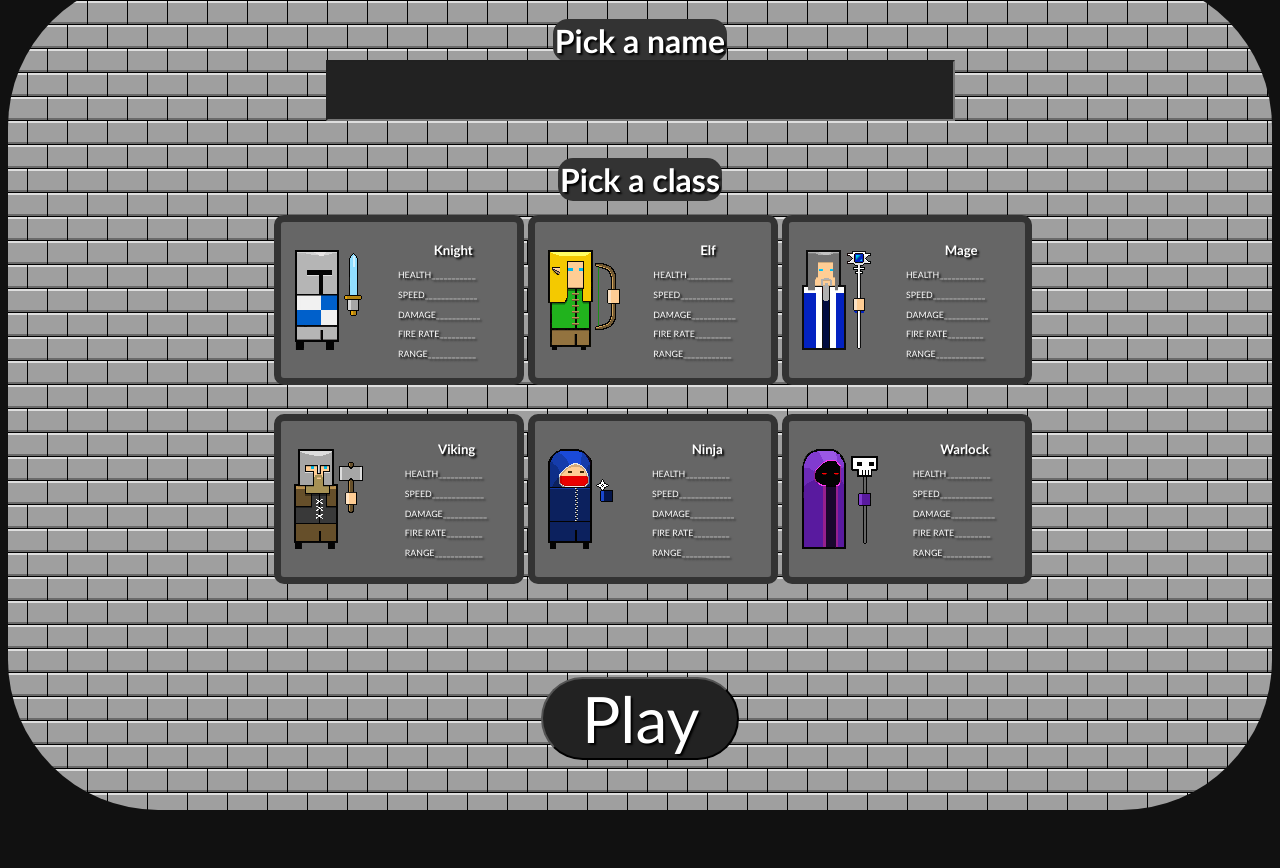
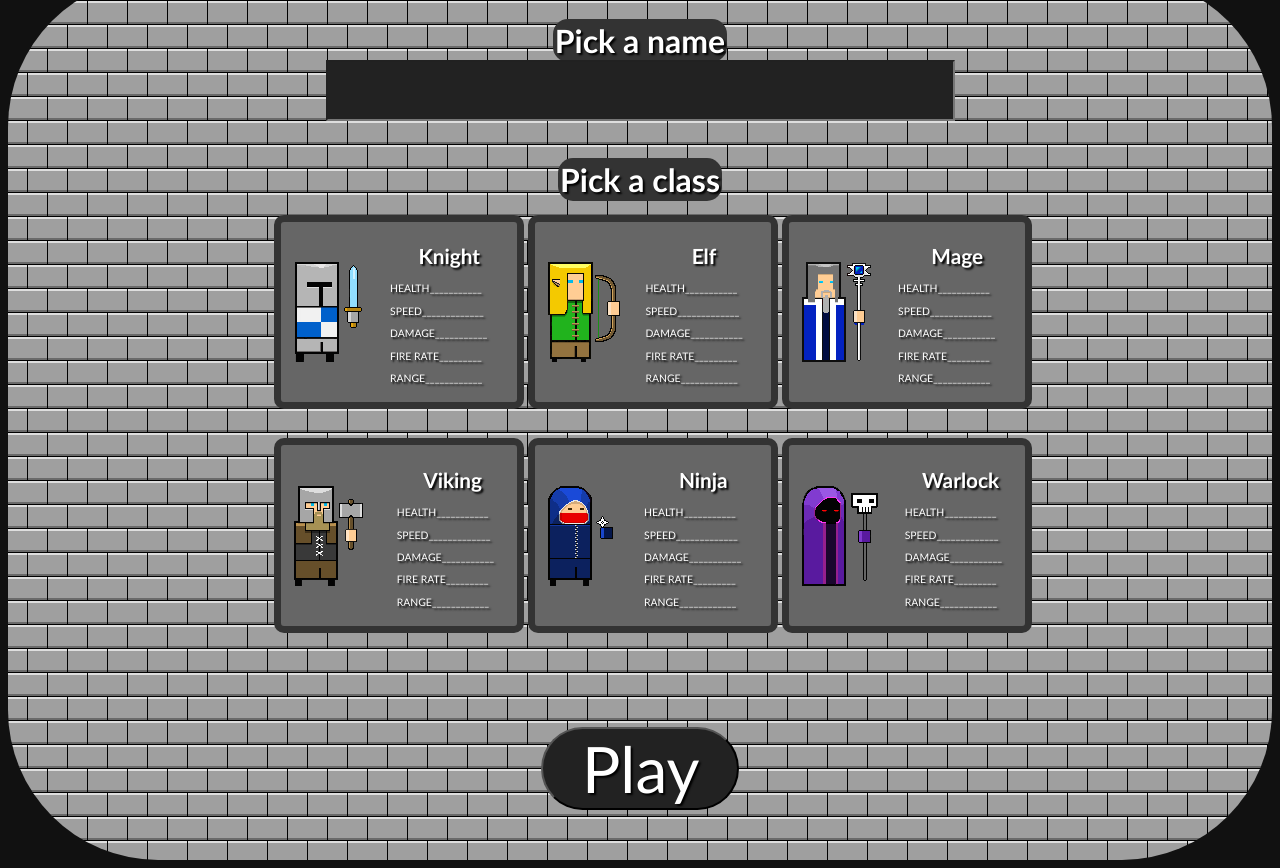
Before and after one commit to codise/external-JuNaPe-HurryUpAndSaveTheRealm, a website: page www/index.html in a window 1280 px wide. Shown: the part 1396-2264 px from the top of the page. Before the commit the page ends 2214 px from the top, so only its background shows below. Drawn offline with Linux system fonts and the light colour scheme.

Commit message:
font is bigger

```diff
--- a/www/index.html
+++ b/www/index.html
@@ -44,7 +44,7 @@ body{
 .classStats {
   text-shadow: 2px 2px 2px #000;
   text-align: left;
-  font-size: 55%;
+  font-size: 65%;
   color: #fff;
   font-family: 'Trebuchet MS', Trebuchet, Arial, sans-serif;
 }
@@ -168,7 +168,7 @@ function playGame()
                 </td>
                 <td>
                   <div align="right" class="classStats">
-                    <h2 align="center">Knight</h2>
+                    <h1 align="center">Knight</h1>
                     <p>HEALTH<span>___________</span></p>
                     <p>SPEED<span>_____________</span></p>
                     <p>DAMAGE<span>___________</span></p>
@@ -189,7 +189,7 @@ function playGame()
                 </td>
                 <td>
                   <div align="right" class="classStats">
-                    <h2 align="center">Elf</h2>
+                    <h1 align="center">Elf</h1>
                     <p>HEALTH<span>___________</span></p>
                     <p>SPEED<span>_____________</span></p>
                     <p>DAMAGE<span>___________</span></p>
@@ -209,7 +209,7 @@ function playGame()
                 </td>
                 <td>
                   <div align="right" class="classStats">
-                    <h2 align="center">Mage</h2>
+                    <h1 align="center">Mage</h1>
                     <p>HEALTH<span>___________</span></p>
                     <p>SPEED<span>_____________</span></p>
                     <p>DAMAGE<span>___________</span></p>
@@ -230,7 +230,7 @@ function playGame()
                 </td>
                 <td>
                   <div align="right" class="classStats">
-                    <h2 align="center">Viking</h2>
+                    <h1 align="center">Viking</h1>
                     <p>HEALTH<span>___________</span></p>
                     <p>SPEED<span>_____________</span></p>
                     <p>DAMAGE<span>___________</span></p>
@@ -249,7 +249,7 @@ function playGame()
                 </td>
                 <td>
                   <div align="right" class="classStats">
-                    <h2 align="center">Ninja</h2>
+                    <h1 align="center">Ninja</h1>
                     <p>HEALTH<span>___________</span></p>
                     <p>SPEED<span>_____________</span></p>
                     <p>DAMAGE<span>___________</span></p>
@@ -268,7 +268,7 @@ function playGame()
                 </td>
                 <td>
                   <div align="right" class="classStats">
-                    <h2 align="center">Warlock</h2>
+                    <h1 align="center">Warlock</h1>
                     <p>HEALTH<span>___________</span></p>
                     <p>SPEED<span>_____________</span></p>
                     <p>DAMAGE<span>___________</span></p>
```
